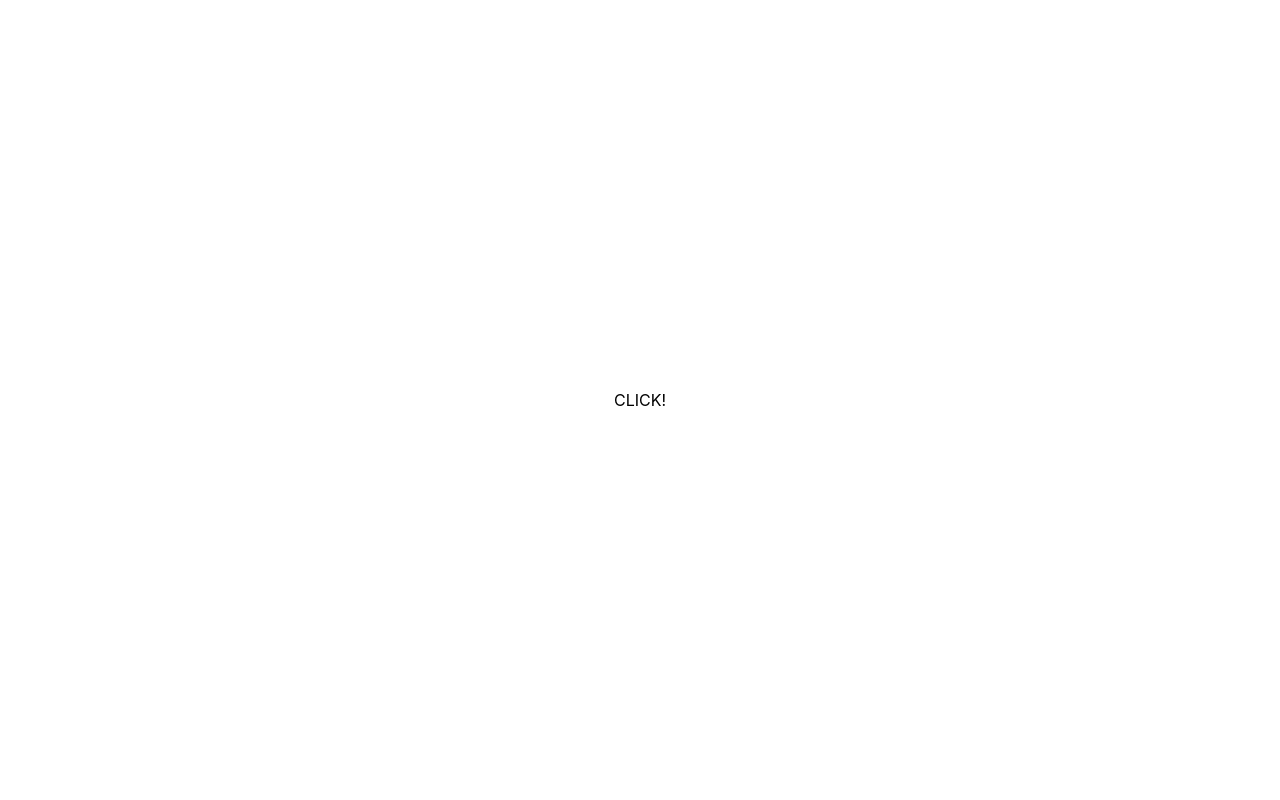
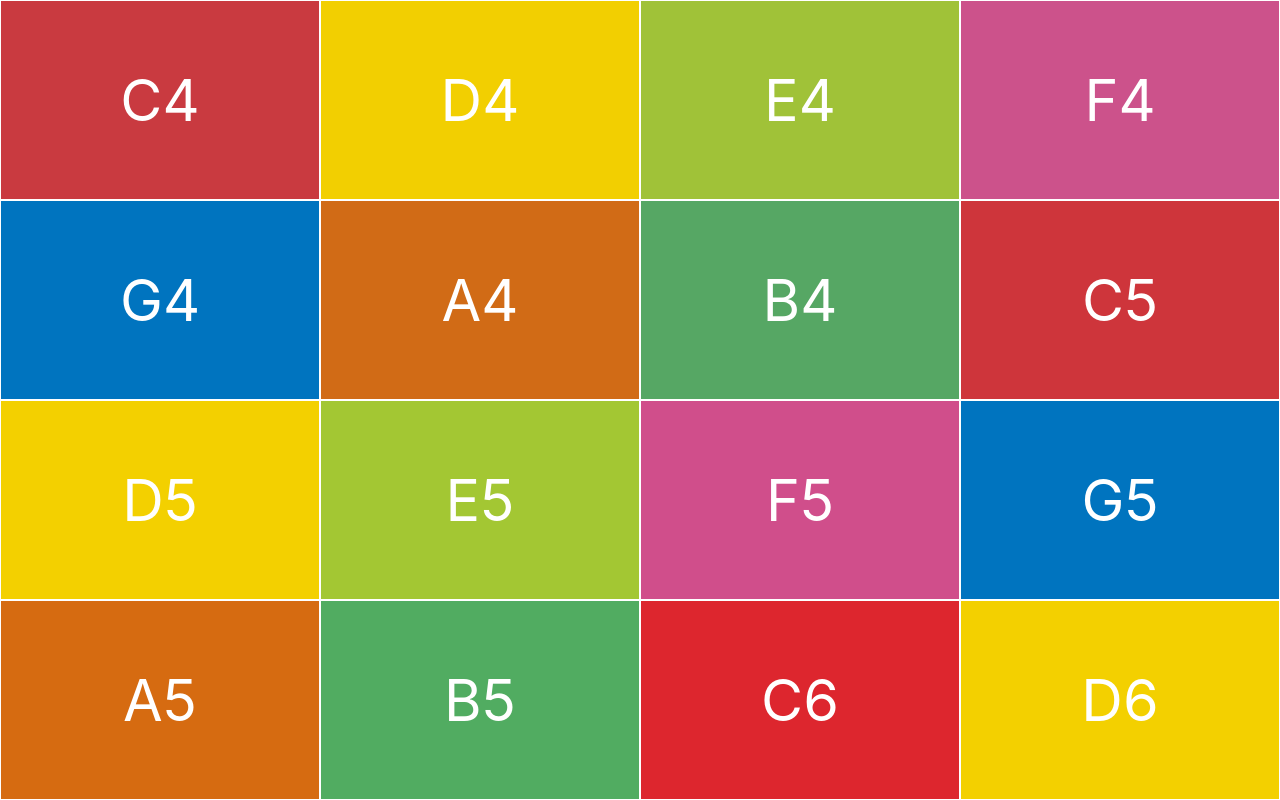
Before and after one commit to masayukinii1011/nuxt-tone, a Nuxt app: page / in a window 1280 px wide. Built offline with nearby package versions, Linux system fonts and the light colour scheme.

Commit message:
key追加

```diff
--- a/package.json
+++ b/package.json
@@ -14,5 +14,8 @@
     "nuxt": "^2.0.0",
     "tone": "^13.8.25"
   },
-  "devDependencies": {}
+  "devDependencies": {
+    "node-sass": "^4.13.0",
+    "sass-loader": "^8.0.1"
+  }
 }
--- a/pages/index.vue
+++ b/pages/index.vue
@@ -1,6 +1,21 @@
 <template>
-  <div @click="handleClick()" class="container">
-    <span>CLICK!</span>
+  <div class="container">
+    <div @mousedown="onMousedown('C4')" class="key">C4</div>
+    <div @mousedown="onMousedown('D4')" class="key">D4</div>
+    <div @mousedown="onMousedown('E4')" class="key">E4</div>
+    <div @mousedown="onMousedown('F4')" class="key">F4</div>
+    <div @mousedown="onMousedown('G4')" class="key">G4</div>
+    <div @mousedown="onMousedown('A4')" class="key">A4</div>
+    <div @mousedown="onMousedown('B4')" class="key">B4</div>
+    <div @mousedown="onMousedown('C5')" class="key">C5</div>
+    <div @mousedown="onMousedown('D5')" class="key">D5</div>
+    <div @mousedown="onMousedown('E5')" class="key">E5</div>
+    <div @mousedown="onMousedown('F5')" class="key">F5</div>
+    <div @mousedown="onMousedown('G5')" class="key">G5</div>
+    <div @mousedown="onMousedown('A5')" class="key">A5</div>
+    <div @mousedown="onMousedown('B5')" class="key">B5</div>
+    <div @mousedown="onMousedown('C6')" class="key">C6</div>
+    <div @mousedown="onMousedown('D6')" class="key">D6</div>
   </div>
 </template>
 
@@ -17,21 +32,96 @@ export default {
     this.synth = new Tone.Synth().toMaster();
   },
   methods: {
-    handleClick: function() {
-      this.synth.triggerAttackRelease("C6", "8n");
+    onMousedown: function(note) {
+      this.synth.triggerAttackRelease(note, "8n");
     }
   }
 };
 </script>
 
-<style>
+<style lang="scss">
 .container {
-  margin: 0 auto;
-  min-height: 100vh;
+  height: 100vh;
+  width: 100vw;
+  display: grid;
+  grid-template-rows: 1fr 1fr 1fr 1fr;
+  grid-template-columns: 1fr 1fr 1fr 1fr;
+
+  @media screen and (max-width: 425px) {
+  }
+}
+
+.key {
+  border: 1px solid #fff;
+  color: #fff;
+  font-size: 3.6rem;
   display: flex;
   justify-content: center;
   align-items: center;
-  text-align: center;
   cursor: pointer;
+
+  &:nth-child(1) {
+    background: #c93a40;
+  }
+
+  &:nth-child(8) {
+    background: saturate(#c93a40, 4%);
+  }
+
+  &:nth-child(15) {
+    background: saturate(#c93a40, 16%);
+  }
+
+  &:nth-child(2) {
+    background: #f2cf01;
+  }
+
+  &:nth-child(9) {
+    background: saturate(#f2cf01, 4%);
+  }
+
+  &:nth-child(16) {
+    background: saturate(#f2cf01, 16%);
+  }
+
+  &:nth-child(3) {
+    background: #a0c238;
+  }
+
+  &:nth-child(10) {
+    background: saturate(#a0c238, 4%);
+  }
+
+  &:nth-child(4) {
+    background: #cc528b;
+  }
+
+  &:nth-child(11) {
+    background: saturate(#cc528b, 4%);
+  }
+
+  &:nth-child(5) {
+    background: #0074bf;
+  }
+
+  &:nth-child(12) {
+    background: saturate(#0074bf, 4%);
+  }
+
+  &:nth-child(6) {
+    background: #d16b16;
+  }
+
+  &:nth-child(13) {
+    background: saturate(#d16b16, 4%);
+  }
+
+  &:nth-child(7) {
+    background: #56a764;
+  }
+
+  &:nth-child(14) {
+    background: saturate(#56a764, 4%);
+  }
 }
 </style>
```
Also changed, not shown: 1 other file (tests, documents, lock files or other folders).
